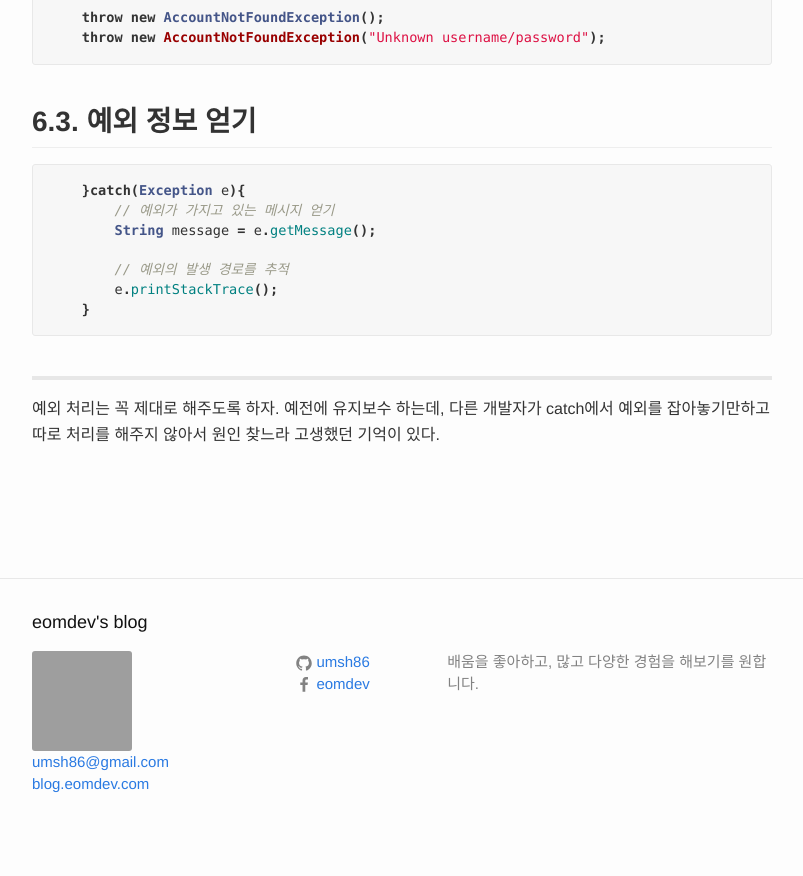
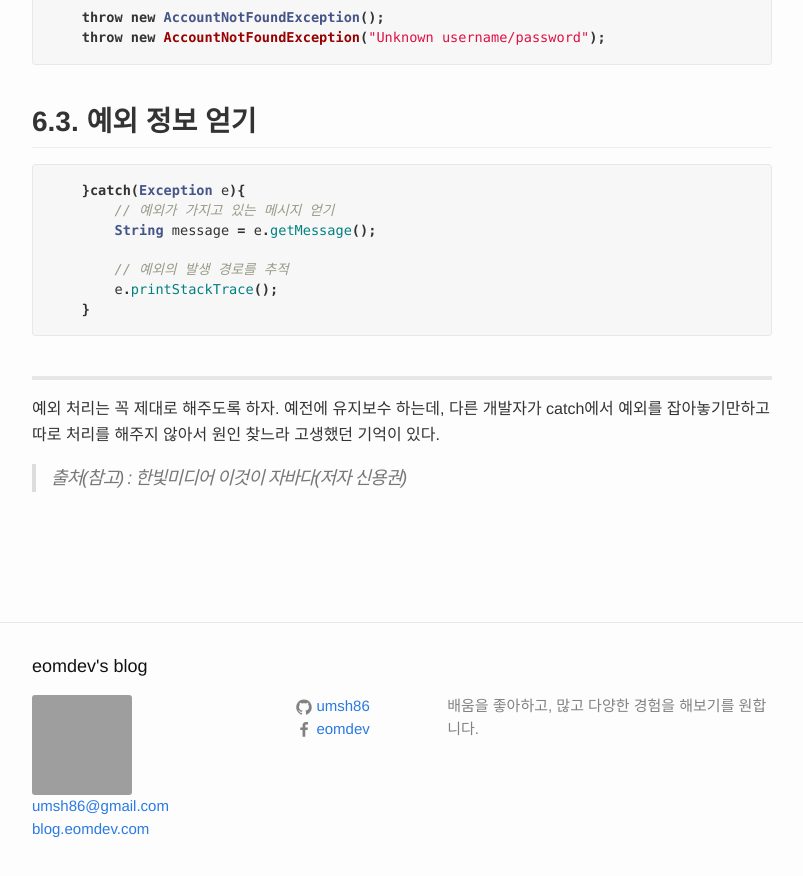
Before and after one commit to umsh86/umsh86.github.io, a Jekyll site: the page built from _posts/2016-03-31-exception.md, in a window 1280 px wide and 900 px high, scrolled down 5048 px, cut to the strip 0-876 px from the top of the window. Shown: the whole strip, without its empty margins (238-1041 px from the left). Built offline with Jekyll 4.4.1, drawn with Linux system fonts in a browser that asks for light colours; comment, search, counter and statistics services are not loaded; grey boxes are pictures that could not be loaded.

Commit message:
출처 추가

```diff
--- a/_posts/2016-03-31-exception.md
+++ b/_posts/2016-03-31-exception.md
@@ -209,3 +209,5 @@ try-catch 블록으로 예외 처리를 하는 방법도 있지만 메소드를
 ---
 
 예외 처리는 꼭 제대로 해주도록 하자. 예전에 유지보수 하는데, 다른 개발자가 catch에서 예외를 잡아놓기만하고 따로 처리를 해주지 않아서 원인 찾느라 고생했던 기억이 있다.
+
+> 출처(참고) : 한빛미디어 이것이 자바다(저자 신용권)
```
